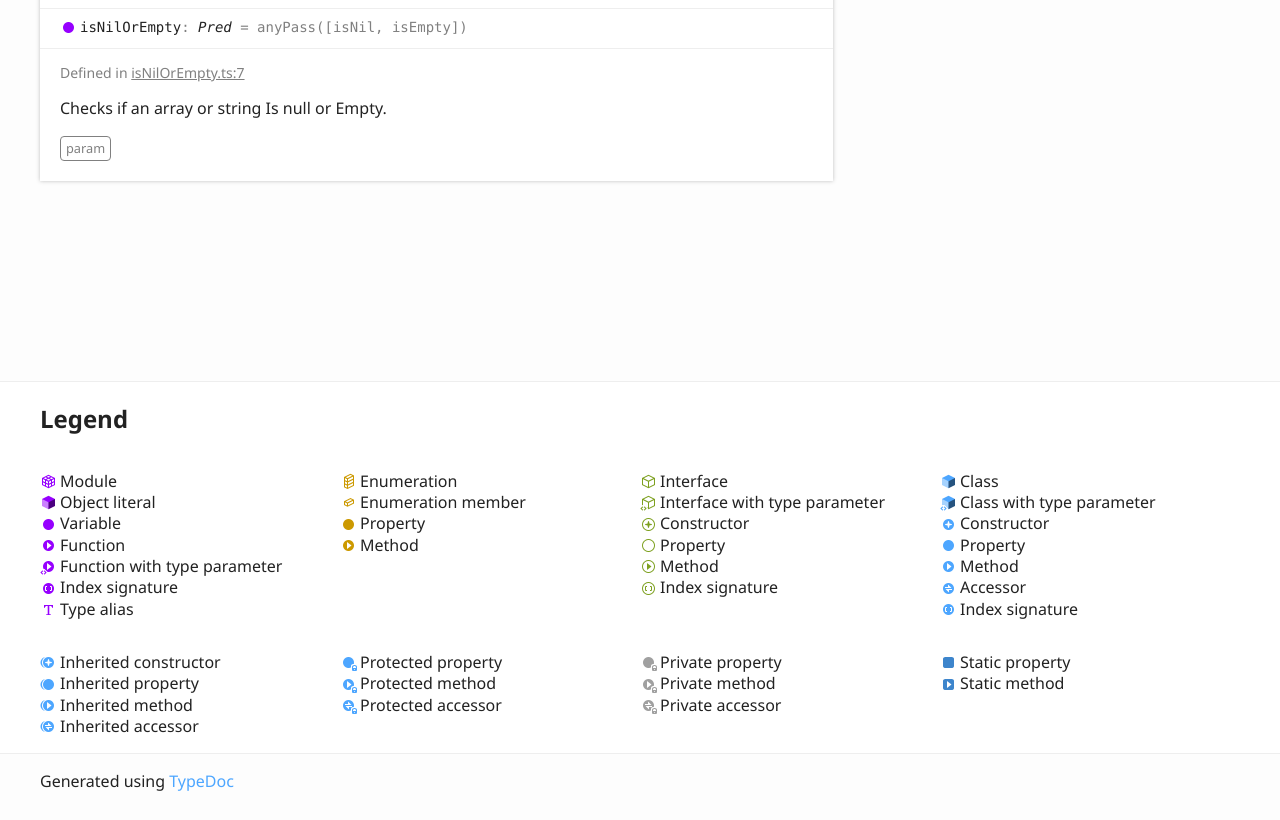
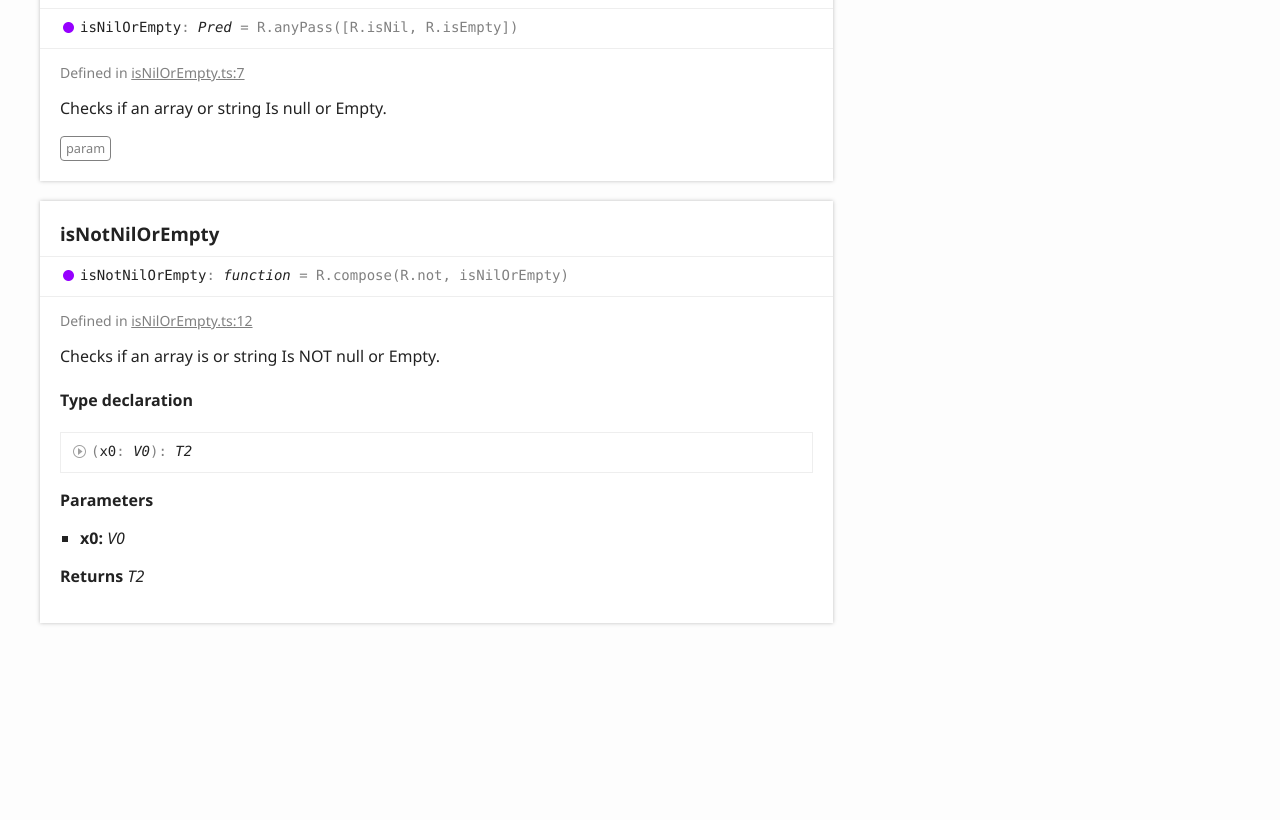
Before and after one commit to polutz/ptz-fp, a website: page docs/modules/_isnilorempty_.html in a window 1280 px wide. Shown: the part 518-1338 px from the top of the page. Drawn offline with Linux system fonts and the light colour scheme.

Commit message:
Fix isNotNilOrEmpty jsdoc

```diff
--- a/docs/assets/js/search.js
+++ b/docs/assets/js/search.js
@@ -1,3 +1,3 @@
 var typedoc = typedoc || {};
             typedoc.search = typedoc.search || {};
-            typedoc.search.data = {"kinds":{"1":"External module","32":"Variable"},"rows":[{"id":0,"kind":1,"name":"\"isNilOrEmpty\"","url":"modules/_isnilorempty_.html","classes":"tsd-kind-external-module"},{"id":1,"kind":32,"name":"isNilOrEmpty","url":"modules/_isnilorempty_.html#isnilorempty","classes":"tsd-kind-variable tsd-parent-kind-external-module","parent":"\"isNilOrEmpty\""},{"id":2,"kind":1,"name":"\"index\"","url":"modules/_index_.html","classes":"tsd-kind-external-module"}]};
+            typedoc.search.data = {"kinds":{"1":"External module","32":"Variable","65536":"Type literal"},"rows":[{"id":0,"kind":1,"name":"\"isNilOrEmpty\"","url":"modules/_isnilorempty_.html","classes":"tsd-kind-external-module"},{"id":1,"kind":32,"name":"isNilOrEmpty","url":"modules/_isnilorempty_.html#isnilorempty","classes":"tsd-kind-variable tsd-parent-kind-external-module","parent":"\"isNilOrEmpty\""},{"id":2,"kind":32,"name":"isNotNilOrEmpty","url":"modules/_isnilorempty_.html#isnotnilorempty","classes":"tsd-kind-variable tsd-parent-kind-external-module","parent":"\"isNilOrEmpty\""},{"id":3,"kind":65536,"name":"__type","url":"modules/_isnilorempty_.html#isnotnilorempty.__type","classes":"tsd-kind-type-literal tsd-parent-kind-variable tsd-is-not-exported","parent":"\"isNilOrEmpty\".isNotNilOrEmpty"},{"id":4,"kind":1,"name":"\"index\"","url":"modules/_index_.html","classes":"tsd-kind-external-module"}]};
--- a/docs/modules/_isnilorempty_.html
+++ b/docs/modules/_isnilorempty_.html
@@ -72,6 +72,7 @@
 							<h3>Variables</h3>
 							<ul class="tsd-index-list">
 								<li class="tsd-kind-variable tsd-parent-kind-external-module"><a href="_isnilorempty_.html#isnilorempty" class="tsd-kind-icon">is<wbr>Nil<wbr>OrEmpty</a></li>
+								<li class="tsd-kind-variable tsd-parent-kind-external-module"><a href="_isnilorempty_.html#isnotnilorempty" class="tsd-kind-icon">is<wbr>Not<wbr>Nil<wbr>OrEmpty</a></li>
 							</ul>
 						</section>
 					</div>
@@ -82,10 +83,10 @@
 				<section class="tsd-panel tsd-member tsd-kind-variable tsd-parent-kind-external-module">
 					<a name="isnilorempty" class="tsd-anchor"></a>
 					<h3>is<wbr>Nil<wbr>OrEmpty</h3>
-					<div class="tsd-signature tsd-kind-icon">is<wbr>Nil<wbr>OrEmpty<span class="tsd-signature-symbol">:</span> <span class="tsd-signature-type">Pred</span><span class="tsd-signature-symbol"> =&nbsp;anyPass([isNil, isEmpty])</span></div>
+					<div class="tsd-signature tsd-kind-icon">is<wbr>Nil<wbr>OrEmpty<span class="tsd-signature-symbol">:</span> <span class="tsd-signature-type">Pred</span><span class="tsd-signature-symbol"> =&nbsp;R.anyPass([R.isNil, R.isEmpty])</span></div>
 					<aside class="tsd-sources">
 						<ul>
-							<li>Defined in <a href="https://github.com/polutz/ptz-fp/blob/a66b551/src/isNilOrEmpty.ts#L7">isNilOrEmpty.ts:7</a></li>
+							<li>Defined in <a href="https://github.com/polutz/ptz-fp/blob/7abd7f2/src/isNilOrEmpty.ts#L7">isNilOrEmpty.ts:7</a></li>
 						</ul>
 					</aside>
 					<div class="tsd-comment tsd-typography">
@@ -96,6 +97,42 @@
 							<dt>param</dt>
 							<dd></dd>
 						</dl>
+					</div>
+				</section>
+				<section class="tsd-panel tsd-member tsd-kind-variable tsd-parent-kind-external-module">
+					<a name="isnotnilorempty" class="tsd-anchor"></a>
+					<h3>is<wbr>Not<wbr>Nil<wbr>OrEmpty</h3>
+					<div class="tsd-signature tsd-kind-icon">is<wbr>Not<wbr>Nil<wbr>OrEmpty<span class="tsd-signature-symbol">:</span> <span class="tsd-signature-type">function</span><span class="tsd-signature-symbol"> =&nbsp;R.compose(R.not, isNilOrEmpty)</span></div>
+					<aside class="tsd-sources">
+						<ul>
+							<li>Defined in <a href="https://github.com/polutz/ptz-fp/blob/7abd7f2/src/isNilOrEmpty.ts#L12">isNilOrEmpty.ts:12</a></li>
+						</ul>
+					</aside>
+					<div class="tsd-comment tsd-typography">
+						<div class="lead">
+							<p>Checks if an array is or string Is NOT null or Empty.</p>
+						</div>
+					</div>
+					<div class="tsd-type-declaration">
+						<h4>Type declaration</h4>
+						<ul class="tsd-parameters">
+							<li class="tsd-parameter-siganture">
+								<ul class="tsd-signatures tsd-kind-type-literal tsd-parent-kind-variable tsd-is-not-exported">
+									<li class="tsd-signature tsd-kind-icon"><span class="tsd-signature-symbol">(</span>x0<span class="tsd-signature-symbol">: </span><span class="tsd-signature-type">V0</span><span class="tsd-signature-symbol">)</span><span class="tsd-signature-symbol">: </span><span class="tsd-signature-type">T2</span></li>
+								</ul>
+								<ul class="tsd-descriptions">
+									<li class="tsd-description">
+										<h4 class="tsd-parameters-title">Parameters</h4>
+										<ul class="tsd-parameters">
+											<li>
+												<h5>x0: <span class="tsd-signature-type">V0</span></h5>
+											</li>
+										</ul>
+										<h4 class="tsd-returns-title">Returns <span class="tsd-signature-type">T2</span></h4>
+									</li>
+								</ul>
+							</li>
+						</ul>
 					</div>
 				</section>
 			</section>
@@ -118,6 +155,9 @@
 				<ul class="before-current">
 					<li class=" tsd-kind-variable tsd-parent-kind-external-module">
 						<a href="_isnilorempty_.html#isnilorempty" class="tsd-kind-icon">is<wbr>Nil<wbr>OrEmpty</a>
+					</li>
+					<li class=" tsd-kind-variable tsd-parent-kind-external-module">
+						<a href="_isnilorempty_.html#isnotnilorempty" class="tsd-kind-icon">is<wbr>Not<wbr>Nil<wbr>OrEmpty</a>
 					</li>
 				</ul>
 			</nav>
--- a/src/isNilOrEmpty.ts
+++ b/src/isNilOrEmpty.ts
@@ -7,6 +7,6 @@ import R from 'ramda';
 export const isNilOrEmpty = R.anyPass([R.isNil, R.isEmpty]);
 
 /**
- * Checks if an array is or string Is NOT null or Empty.
+ * Checks if an array or string Is NOT null or Empty.
  */
 export const isNotNilOrEmpty = R.compose(R.not, isNilOrEmpty);
```
